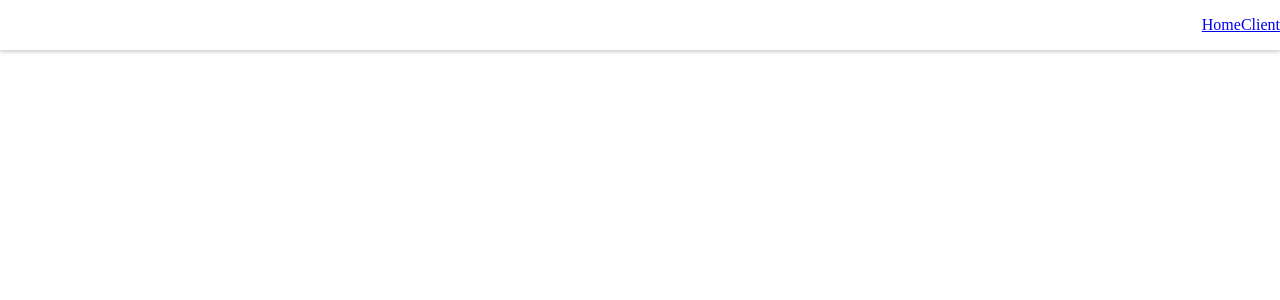
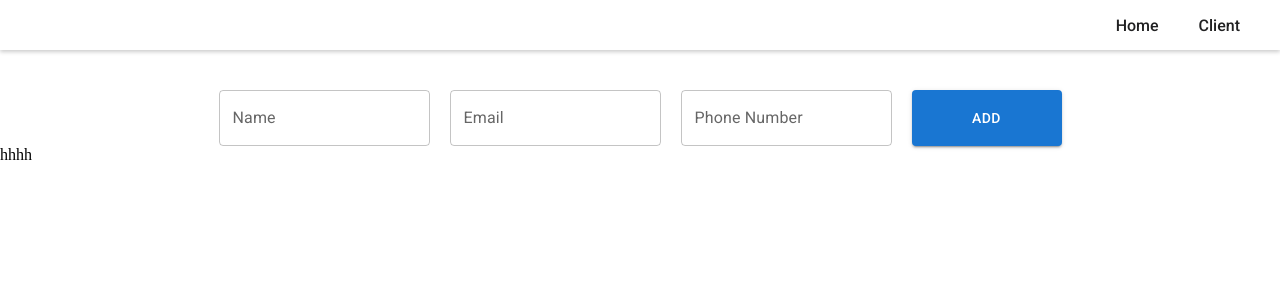
Before and after one commit to amalkkft19/helixo_project, a React (Create React App) app: page /clients in a window 1280 px wide. Before the commit this address had no page. Shown: the top 300 px of the page. Built offline with nearby package versions, Linux system fonts and the light colour scheme; no server answers.

Commit message:
fetched data using axios,, now workin on table

```diff
--- a/package.json
+++ b/package.json
@@ -3,6 +3,9 @@
   "version": "0.1.0",
   "private": true,
   "dependencies": {
+    "@emotion/react": "^11.7.1",
+    "@emotion/styled": "^11.6.0",
+    "@mui/material": "^5.4.0",
     "@testing-library/jest-dom": "^5.16.2",
     "@testing-library/react": "^12.1.2",
     "@testing-library/user-event": "^13.5.0",
--- a/src/App.js
+++ b/src/App.js
@@ -9,9 +9,8 @@ const App = () => {
   return (
     <Router>
       <Routes>
-        <Route path="/" element={<Home />} />
-      </Routes>
-      <Routes>
+        <Route path="/" exact element={<Home />} />
+
         <Route path="/clients" element={<Client />} />
       </Routes>
     </Router>
--- a/src/components/Input.css
+++ b/src/components/Input.css
@@ -0,0 +1,10 @@
+form {
+  display: flex;
+  justify-content: center;
+  margin-top: 40px;
+  column-gap: 20px;
+}
+
+.btn_add {
+  width: 150px;
+}
--- a/src/components/Inputs.js
+++ b/src/components/Inputs.js
@@ -0,0 +1,26 @@
+import React from "react";
+import Box from "@mui/material/Box";
+import Button from "@mui/material/Button";
+import TextField from "@mui/material/TextField";
+import "./Input.css";
+
+const Inputs = () => {
+  return (
+    <div>
+      <form>
+        <TextField id="outlined-basic" label="Name" variant="outlined" />
+        <TextField id="outlined-basic" label="Email" variant="outlined" />
+        <TextField
+          id="outlined-basic"
+          label="Phone Number"
+          variant="outlined"
+        />
+        <Button className="btn_add" variant="contained">
+          ADD
+        </Button>
+      </form>
+    </div>
+  );
+};
+
+export default Inputs;
--- a/src/components/NavBar.css
+++ b/src/components/NavBar.css
@@ -4,21 +4,21 @@
   justify-content: flex-end;
   background-color: #fff;
   height: 50px;
-  position: fixed;
+  /* position: fixed; */
   width: 100%;
+  z-index: 11;
 
   box-shadow: 0 2px 4px 0 rgba(0, 0, 0, 0.2);
 }
-.navbar nav {
+.nav_id {
   margin-right: 40px;
   font-weight: 500;
   font-size: 16px;
   font-family: "Roboto", sans-serif;
   cursor: pointer;
+  color: rgb(33, 33, 34);
+  text-decoration: none;
 }
-.navbar nav:hover {
+.nav_id:hover {
   color: rgb(116, 32, 67);
 }
-.client {
-  padding-right: 150px;
-}
--- a/src/components/NavBar.js
+++ b/src/components/NavBar.js
@@ -5,8 +5,12 @@ import "./NavBar.css";
 const NavBar = () => {
   return (
     <div className="navbar">
-      <Link to="/">Home</Link>
-      <Link to="/clients">Client</Link>
+      <Link className="nav_id" to="/">
+        Home
+      </Link>
+      <Link className="nav_id" to="/clients">
+        Client
+      </Link>
     </div>
   );
 };
--- a/src/components/Table.js
+++ b/src/components/Table.js
@@ -0,0 +1,23 @@
+import React from "react";
+import axios from "axios";
+import { useEffect, useState } from "react";
+
+const Table = () => {
+  //***********useStates **************//////////////////////
+  const [data, setData] = useState([]);
+
+  //****************** */ fetching data***************************/////////////
+  useEffect(() => {
+    axios
+      .get("https://jsonplaceholder.typicode.com/users")
+      .then((response) => {
+        // console.log(response);
+        setData(response.data);
+      })
+      .catch((err) => console.log(err));
+  }, []);
+
+  return <div>hhhh</div>;
+};
+
+export default Table;
--- a/src/containers/Client.js
+++ b/src/containers/Client.js
@@ -1,10 +1,14 @@
 import React from "react";
+import Inputs from "../components/Inputs";
 import NavBar from "../components/NavBar";
+import Table from "../components/Table";
 
 const Client = () => {
   return (
     <div>
       <NavBar />
+      <Inputs />
+      <Table />
     </div>
   );
 };
```
Also changed, not shown: public/index.html (+0 -18 lines), 1 other file (tests, documents, lock files or other folders).
